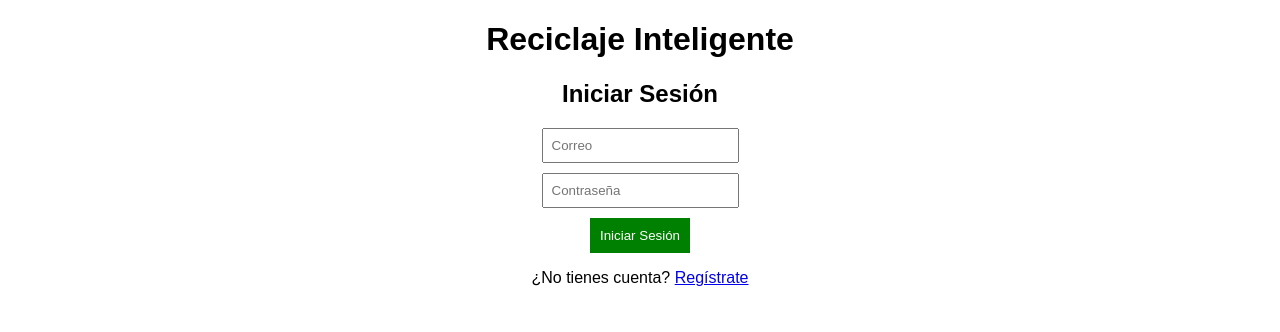
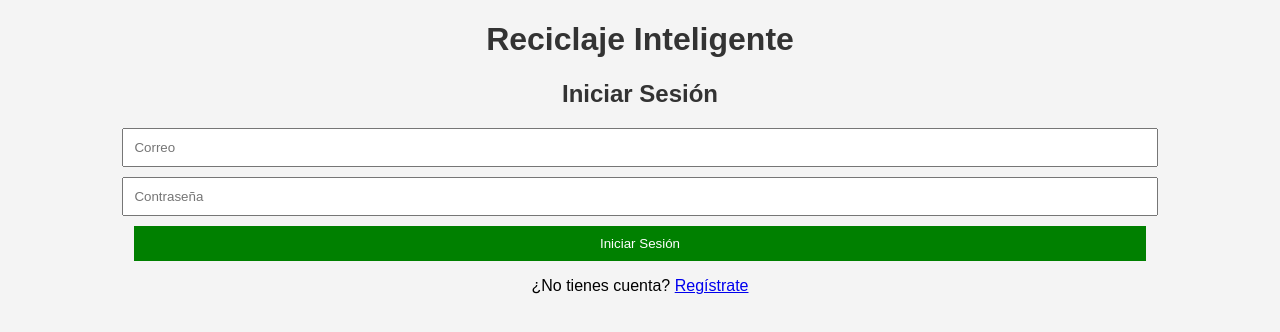
Before and after one commit to LuiaDario8A/Recicla-ITC, a plain HTML site: page index.html in a window 1280 px wide. Drawn offline with Linux system fonts and the light colour scheme.

Commit message:
Update style.css

```diff
--- a/style.css
+++ b/style.css
@@ -1,22 +1,34 @@
 body {
     font-family: Arial, sans-serif;
     text-align: center;
+    background-color: #f4f4f4;
 }
 
-input {
+h1, h2 {
+    color: #333;
+}
+
+form {
+    background: white;
+    padding: 20px;
+    display: inline-block;
+    box-shadow: 0px 0px 10px rgba(0, 0, 0, 0.1);
+}
+
+input, button {
     display: block;
     margin: 10px auto;
-    padding: 8px;
+    padding: 10px;
+    width: 80%;
 }
 
 button {
-    padding: 10px;
-    background-color: green;
+    background: green;
     color: white;
     border: none;
     cursor: pointer;
 }
 
 button:hover {
-    background-color: darkgreen;
+    background: darkgreen;
 }
```
